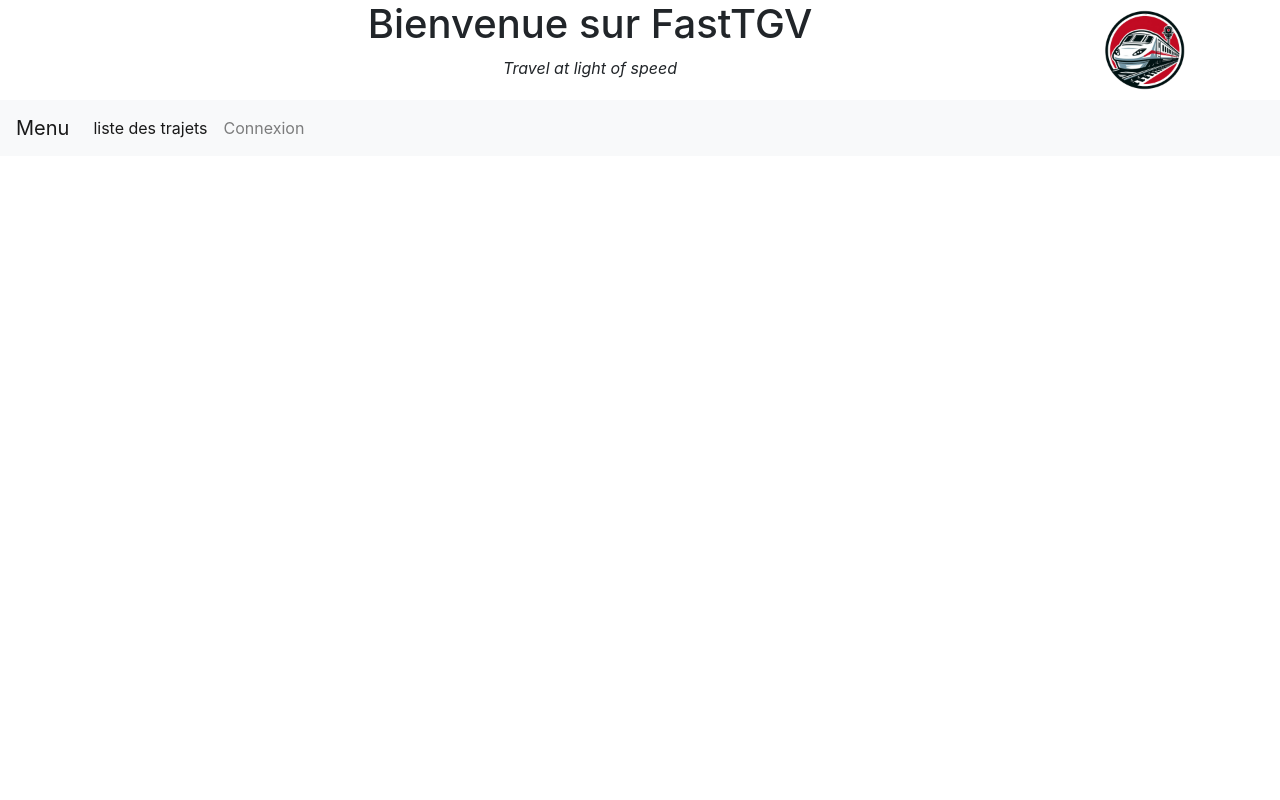
After one commit to aeomath/reservations-Adam-Benabou, a Django app: page /booking/menu/ in a window 1280 px wide. The commit adds this page. Run offline with Django 4.2, Linux system fonts and the light colour scheme.

Commit message:
Separation des menus pour un utilisateur authentifié ou non et rajout de lien vers le menu dans les différentes pages du site login et trajets

```diff
--- /dev/null
+++ b/reservations/booking/templates/booking/menu_pas_auth.html
@@ -0,0 +1,49 @@
+{% load static %}
+<head>
+    <!-- Latest compiled and minified CSS -->
+    <link rel="stylesheet" href="https://cdn.jsdelivr.net/npm/bootstrap@4.6.2/dist/css/bootstrap.min.css">
+
+    <!-- jQuery library -->
+    <script src="https://cdn.jsdelivr.net/npm/jquery@3.7.1/dist/jquery.slim.min.js"></script>
+
+    <!-- Popper JS -->
+    <script src="https://cdn.jsdelivr.net/npm/popper.js@1.16.1/dist/umd/popper.min.js"></script>
+
+    <!-- Latest compiled JavaScript -->
+    <script src="https://cdn.jsdelivr.net/npm/bootstrap@4.6.2/dist/js/bootstrap.bundle.min.js"></script>
+
+    <title>{%block title%} Page title {%endblock%}</title>
+</head>
+
+<!-- Partie en tete du site -->
+<body>
+    <div class="container">
+        <div class="row">
+            <div class="col-md-12 text-center">
+                <img src="{% static 'booking/images/logo.png' %}" alt="Logo" class="img-fluid float-right" style="width: 100px;">
+                <h1>Bienvenue sur FastTGV</h1>
+                <p style="font-style: italic">Travel at light of speed</p>
+            </div>
+        </div>
+    </div>
+
+    <!-- Menu principal-->
+    <nav class="navbar navbar-expand-lg navbar-light bg-light">
+        <a class="navbar-brand" href="#">Menu</a>
+        <button class="navbar-toggler" type="button" data-toggle="collapse" data-target="#navbarSupportedContent" aria-controls="navbarSupportedContent" aria-expanded="false" aria-label="Toggle navigation">
+          <span class="navbar-toggler-icon"></span>
+        </button>
+
+        <!-- Menu de navigation , utilisateur non connecté -->
+        <div class="collapse navbar-collapse" id="navbarSupportedContent">
+          <ul class="navbar-nav mr-auto">
+            <li class="nav-item active">
+              <a class="nav-link" href="{% url 'trajets' %}">liste des trajets<span class="sr-only">(current)</span></a>
+            </li>
+            <li class="nav-item">
+                <a class="nav-link" href="{% url 'login' %}">Connexion</a>
+            </li>
+          </ul>
+        </div>
+    </nav>
+</body>
--- a/reservations/booking/templates/booking/trajets.html
+++ b/reservations/booking/templates/booking/trajets.html
@@ -3,6 +3,7 @@
 
 {% block content %}
     <h1>Trajets disponible</h1>
+    <a href="{% url 'menu' %}" class="btn btn-secondary">Retour au menu</a>
     {% if trajets %}
         <form action="{% url 'trajets' %}" method="post" class="dropdown">
             {% csrf_token %}
--- a/reservations/booking/templates/registration/login.html
+++ b/reservations/booking/templates/registration/login.html
@@ -31,7 +31,7 @@
     </div>
     {% endif %}
 {% endif %}
-
+<a href='/booking/menu' class="btn btn-link">Retour au menu</a>
 <h1 class ="d-flex justify-content-center align-items-start" >Veuillez vous connecter</h1>
 <div class="d-flex justify-content-center align-items-start vh-100 mt-5">
     <form method="post" action="{% url 'login' %}">
--- a/reservations/booking/urls.py
+++ b/reservations/booking/urls.py
@@ -5,7 +5,7 @@ from . import views
 urlpatterns = [
 
     path('accounts/', include('django.contrib.auth.urls')),
-    path("", views.menu, name="index"),
+    path("menu/", views.menu, name="menu"),
     path("trajets/", views.trajets, name="trajets"),
     path("reservations/", views.reservations, name="reservations"),
     path("reservations/<int:reservation_id>/", views.reservation, name="reservation"),
--- a/reservations/booking/views.py
+++ b/reservations/booking/views.py
@@ -100,11 +100,9 @@ def delete_reservation(request, reservation_id):
     return render(request, template, {'reservation': reservation})
 
 def menu(request):
-    template = "booking/menu.html"
     if request.user.is_authenticated:
         context = {
             'user': request.user,
         }
-    else:
-        context = {}
-    return render(request, template,context)
+        return render(request, 'booking/menu_auth.html', context)
+    return render(request, 'booking/menu_pas_auth.html')
```
Also changed, not shown: reservations/booking/templates/booking/menu_auth.html (renamed from reservations/booking/templates/booking/menu.html, +1 -8 lines).
